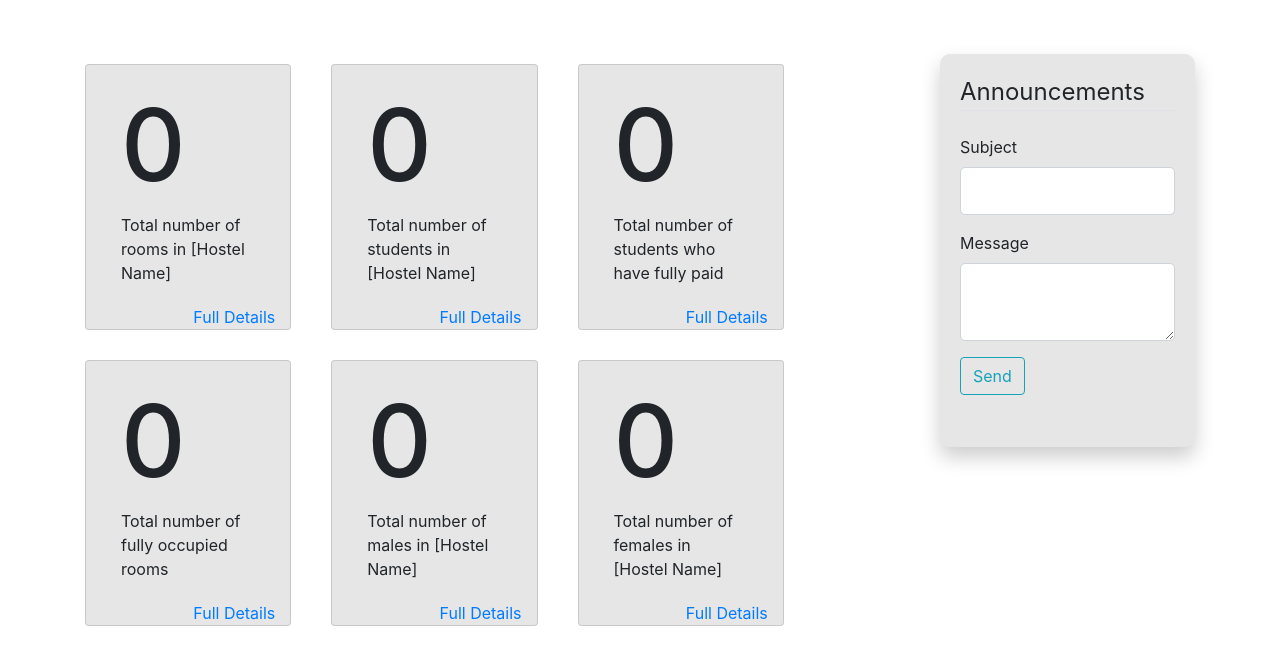
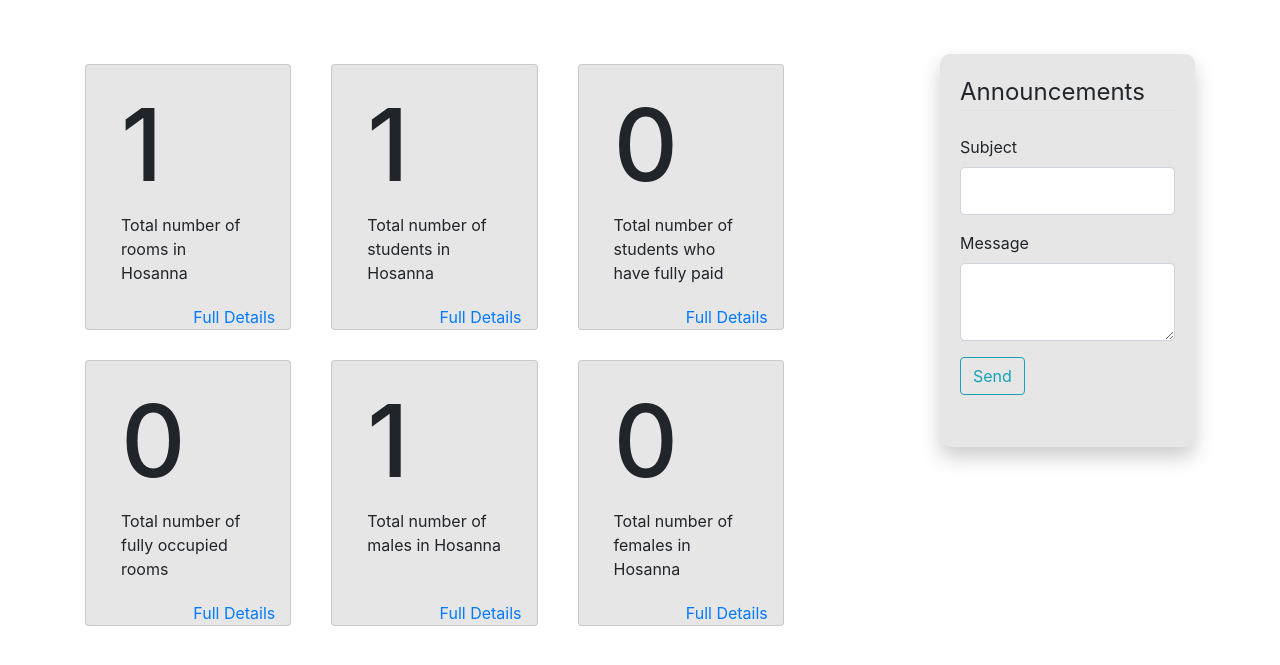
Before and after one commit to AshCreate/Project-HMS, a Flask app: page /admin in a window 1280 px wide. Shown: the part 66-731 px from the top of the page. Run offline with Flask 2, Linux system fonts and the light colour scheme; a user stored in the database is signed in; data comes from the database, SQL or seed files in the repository; data that the repository does not hold is empty; some libraries are stand-ins or nearby versions.

Commit message:
fully functional admin home and view room pages

```diff
--- a/HMS/routes.py
+++ b/HMS/routes.py
@@ -3,15 +3,10 @@ import secrets
 from flask import render_template, url_for, flash, redirect, request, abort
 from HMS import app, db, bcrypt
 from flask_login import login_user, current_user, logout_user, login_required
-from HMS.models import User
+from HMS.models import User,Hostel, Payment, Room
 from HMS.static.tourcontent import tourContent
 from HMS.forms import SignupForm, LoginForm, AnnouncementForm, AddRoomForm, EditRoomForm, UpdateAccountForm
 
-rooms = [
-    {"name": "GF1", "beds": 2}, {"name": "GF2", "beds": 4}, {"name": "GF3", "beds": 3},
-    {"name": "FF1", "beds": 1}, {"name": "FF2", "beds": 4}, {"name": "FF3", "beds": 2},
-    {"name": "SF1", "beds": 3},
-]
 
 
 @app.route("/")
@@ -78,7 +73,31 @@ def tour():
 @login_required
 def admin():
   form2 = AnnouncementForm()
-  return render_template('admin_home.html', form2=form2)
+  hostel = Hostel.query.filter_by(hostel_id = current_user.hostel_id).first()
+  hostelName = hostel.hostel_name
+  totalNumOfRooms = len(hostel.rooms)
+  totalNumofStudents = len(hostel.occupants)
+  totalNumOfMales = 0
+  totalNumOfFemales = 0
+  totalNumofFullyPaid = 0
+  for student in hostel.occupants:
+      if student.gender == 'M':
+          totalNumOfMales += 1
+      else:
+          totalNumOfFemales += 1
+
+  fullyOccupiedRooms = 0
+  for room in hostel.rooms:
+      if room.beds == len(room.occupants):
+          fullyOccupiedRooms += 1
+
+  for payment in Payment.query.all():
+      if payment.amount_remaining == 0:
+          totalNumofFullyPaid += 1
+  return render_template('admin_home.html', form2=form2, hostelName = hostelName, totalNumOfRooms = totalNumOfRooms,
+     totalNumofStudents = totalNumofStudents, fullyOccupiedRooms = fullyOccupiedRooms, totalNumOfFemales = totalNumOfFemales,
+   totalNumOfMales = totalNumOfMales, totalNumofFullyPaid = totalNumofFullyPaid)
+
 
 
 @app.route("/admin/addroom")
@@ -130,6 +149,7 @@ def occupants_details():
 @login_required
 def viewrooms():
   form2 = AnnouncementForm()
+  rooms = Room.query.filter_by(hostel_id = current_user.hostel_id).all()
   return render_template('view_rooms.html', form2=form2, rooms=rooms)
 
 
--- a/HMS/templates/admin_home.html
+++ b/HMS/templates/admin_home.html
@@ -4,8 +4,8 @@
         <div class="row">
             <div class="card col-lg-3 col-md-4 col-sm-5 col-xs-12" style="width: 18rem;background: #E6E6E6; margin-right: 40px; margin-top: 30px">
               <div class="card-body">
-                <h3 style="font-size: 100px">0 </h3>
-                <p class="card-text">Total number of rooms in [Hostel Name]</p>
+                <h3 style="font-size: 100px">{{ totalNumOfRooms }} </h3>
+                <p class="card-text">Total number of rooms in {{ hostelName }}</p>
               </div>
               <div class="card-action">
                 <a style="float: right" href="#">Full Details</a>
@@ -14,8 +14,8 @@
 
             <div class="card col-lg-3 col-md-4 col-sm-5 col-xs-12" style="width: 18rem;background: #E6E6E6; margin-right: 40px; margin-top: 30px">
               <div class="card-body">
-                <h3 style="font-size: 100px">0 </h3>
-                <p class="card-text">Total number of students in [Hostel Name]</p>
+                <h3 style="font-size: 100px">{{ totalNumofStudents }} </h3>
+                <p class="card-text">Total number of students in {{ hostelName }}</p>
               </div>
               <div class="card-action">
                 <a style="float: right" href="#">Full Details</a>
@@ -24,7 +24,7 @@
 
             <div class="card col-lg-3 col-md-4  col-sm-5 col-xs-12" style="width: 18rem;background: #E6E6E6; margin-right: 40px; margin-top: 30px">
               <div class="card-body">
-                <h3 style="font-size: 100px">0 </h3>
+                <h3 style="font-size: 100px"> {{ totalNumofFullyPaid }} </h3>
                 <p class="card-text">Total number of students who have fully paid</p>
               </div>
               <div class="card-action">
@@ -34,7 +34,7 @@
 
             <div class="card col-lg-3 col-md-4  col-sm-5 col-xs-12" style="width: 18rem;background: #E6E6E6; margin-right: 40px; margin-top: 30px">
               <div class="card-body">
-                <h3 style="font-size: 100px">0 </h3>
+                <h3 style="font-size: 100px">{{ fullyOccupiedRooms }} </h3>
                 <p class="card-text">Total number of fully occupied rooms</p>
               </div>
               <div class="card-action">
@@ -44,8 +44,8 @@
 
             <div class="card col-lg-3 col-md-4  col-sm-5 col-xs-12" style="width: 18rem;background: #E6E6E6; margin-right: 40px; margin-top: 30px">
               <div class="card-body">
-                <h3 style="font-size: 100px">0 </h3>
-                <p class="card-text">Total number of males in [Hostel Name]</p>
+                <h3 style="font-size: 100px">{{ totalNumOfMales }} </h3>
+                <p class="card-text">Total number of males in {{ hostelName}}</p>
               </div>
               <div class="card-action">
                 <a style="float: right" href="#">Full Details</a>
@@ -54,8 +54,8 @@
 
             <div class="card col-lg-3 col-md-4  col-sm-5 col-xs-12" style="width: 18rem;background: #E6E6E6; margin-right: 40px; margin-top: 30px">
               <div class="card-body">
-                <h3 style="font-size: 100px">0 </h3>
-                <p class="card-text">Total number of females in [Hostel Name]</p>
+                <h3 style="font-size: 100px">{{ totalNumOfFemales }} </h3>
+                <p class="card-text">Total number of females in {{ hostelName }}</p>
               </div>
               <div class="card-action">
                 <a style="float: right" href="#">Full Details</a>
--- a/HMS/templates/view_rooms.html
+++ b/HMS/templates/view_rooms.html
@@ -5,7 +5,7 @@
             <div class="row">
                 <div class="card w-75" style="margin-bottom: 30px; background-color: #E3E3E3">
                   <div class="card-body">
-                    <h4 class="card-title">{{ room.name }}</h4>
+                    <h4 class="card-title">{{ room.room_num }}</h4>
                     <p class="card-text">This is a room with {{ room.beds }} beds.</p>
                     <a style="float: right" href="#" class="btn btn-primary">See room details</a>
                   </div>
```
